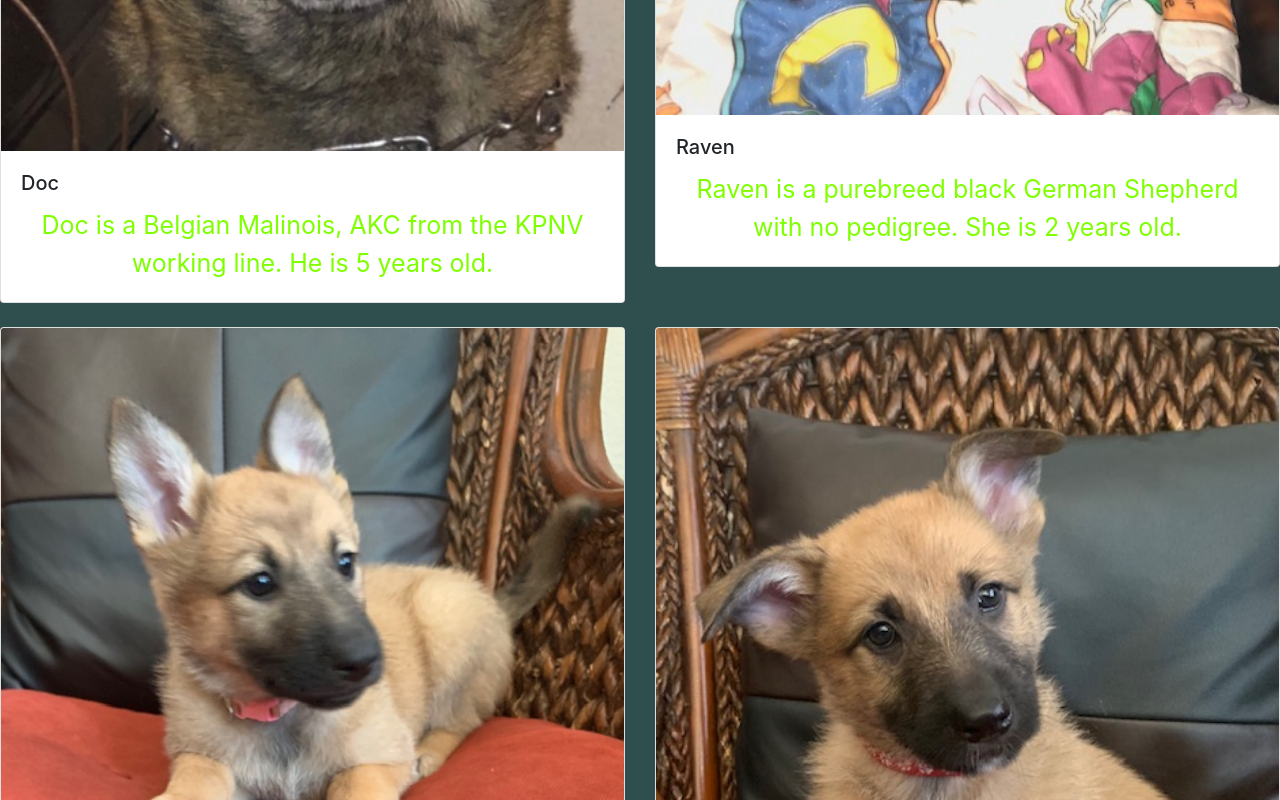
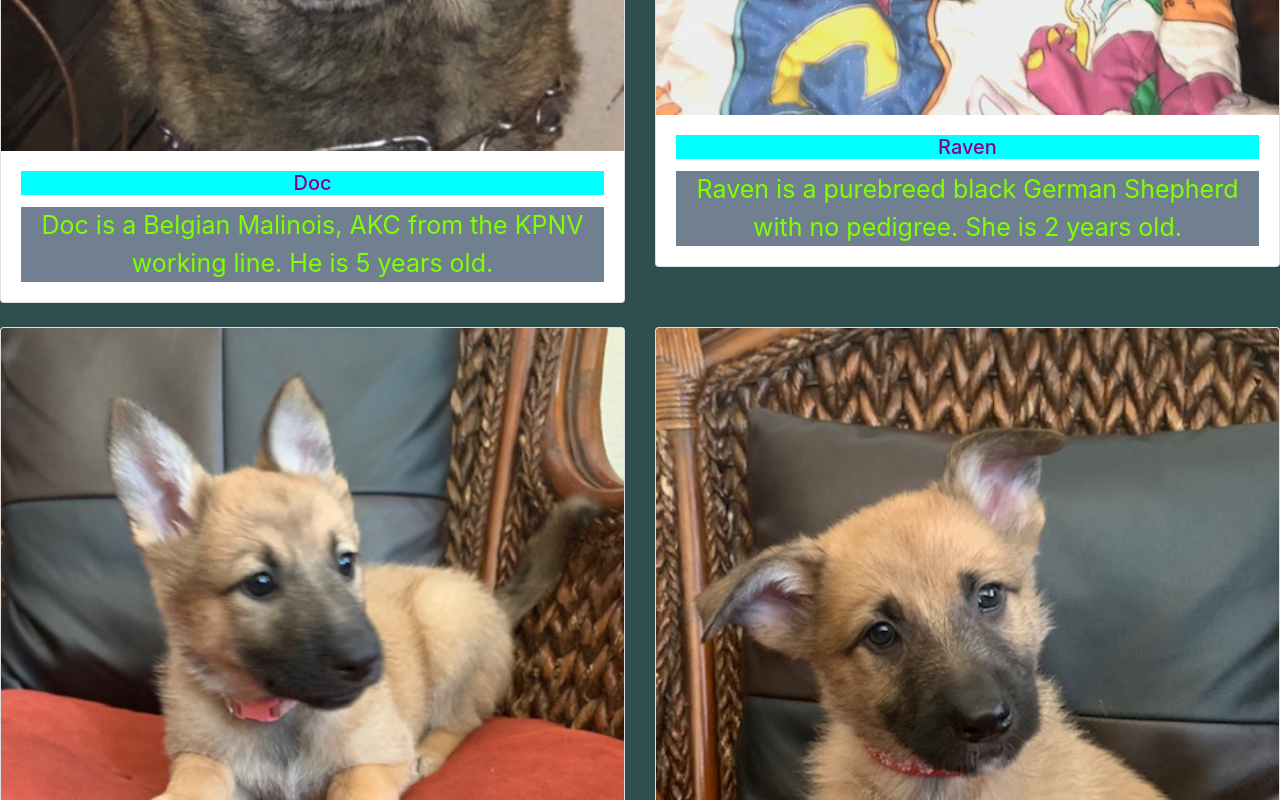
Before and after one commit to marinahutchins/puppies, a plain HTML site: page index.html in a window 1280 px wide. Shown: the part 1040-1840 px from the top of the page. Drawn offline with nearby package versions, Linux system fonts and the light colour scheme.

Commit message:
added background color to cardboxes and changed font color of texts in cardbox

```diff
--- a/index.html
+++ b/index.html
@@ -31,7 +31,7 @@
     <br>
     <br>
     <br>
-
+<center>
     <div class="row row-cols-1 row-cols-md-2">
         <div class="col mb-4">
           <div class="card">
@@ -142,7 +142,7 @@
           </div>
         </div>
 
-
+      </center>
 
 
 </body>
--- a/style.css
+++ b/style.css
@@ -22,7 +22,16 @@ p
 
 {
 
+  background-color: slategray;
   text-align: center;
   color: chartreuse;
   font-size: 25px;
 }
+
+h5
+
+{
+
+  background-color: cyan;
+  color: darkmagenta;
+}
```
